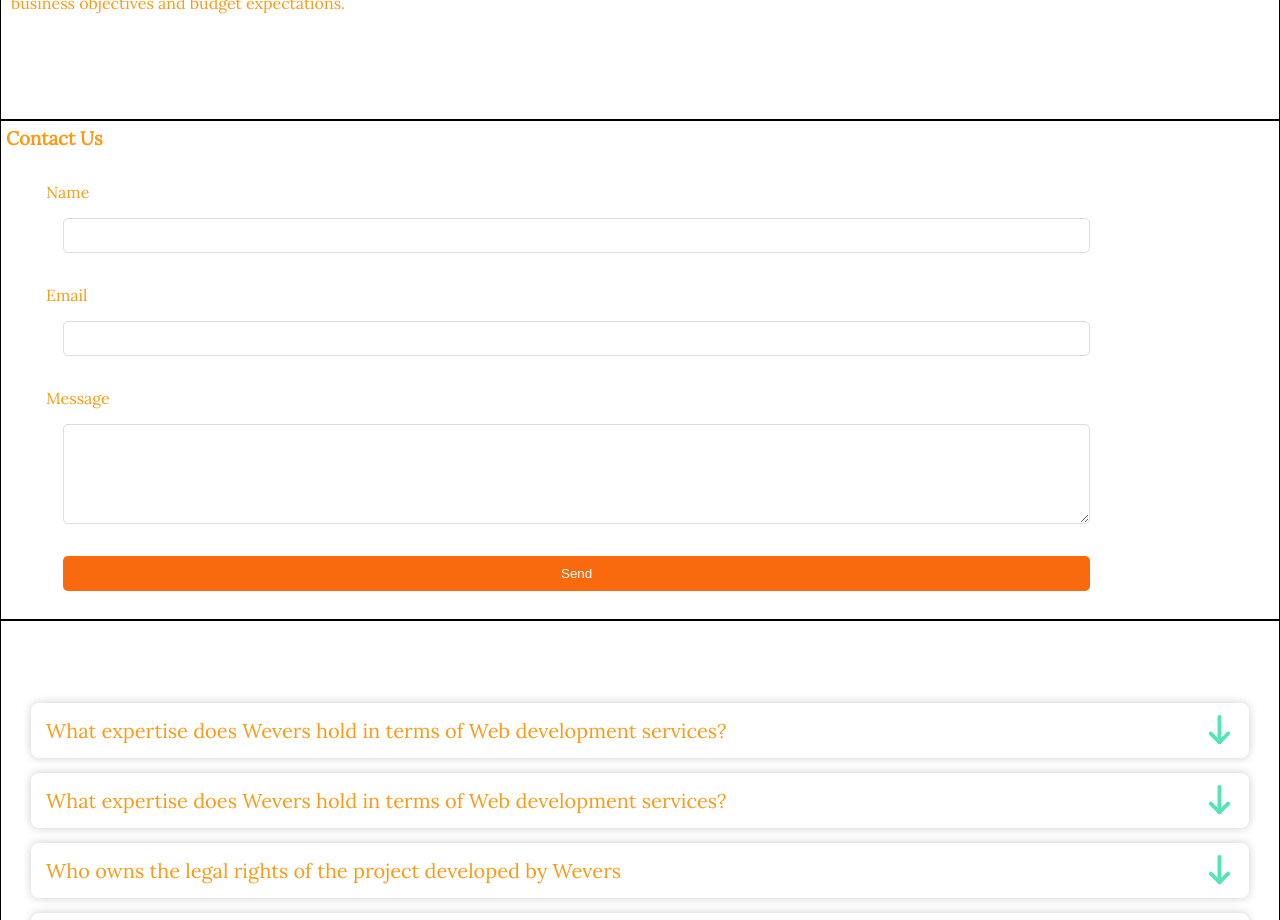
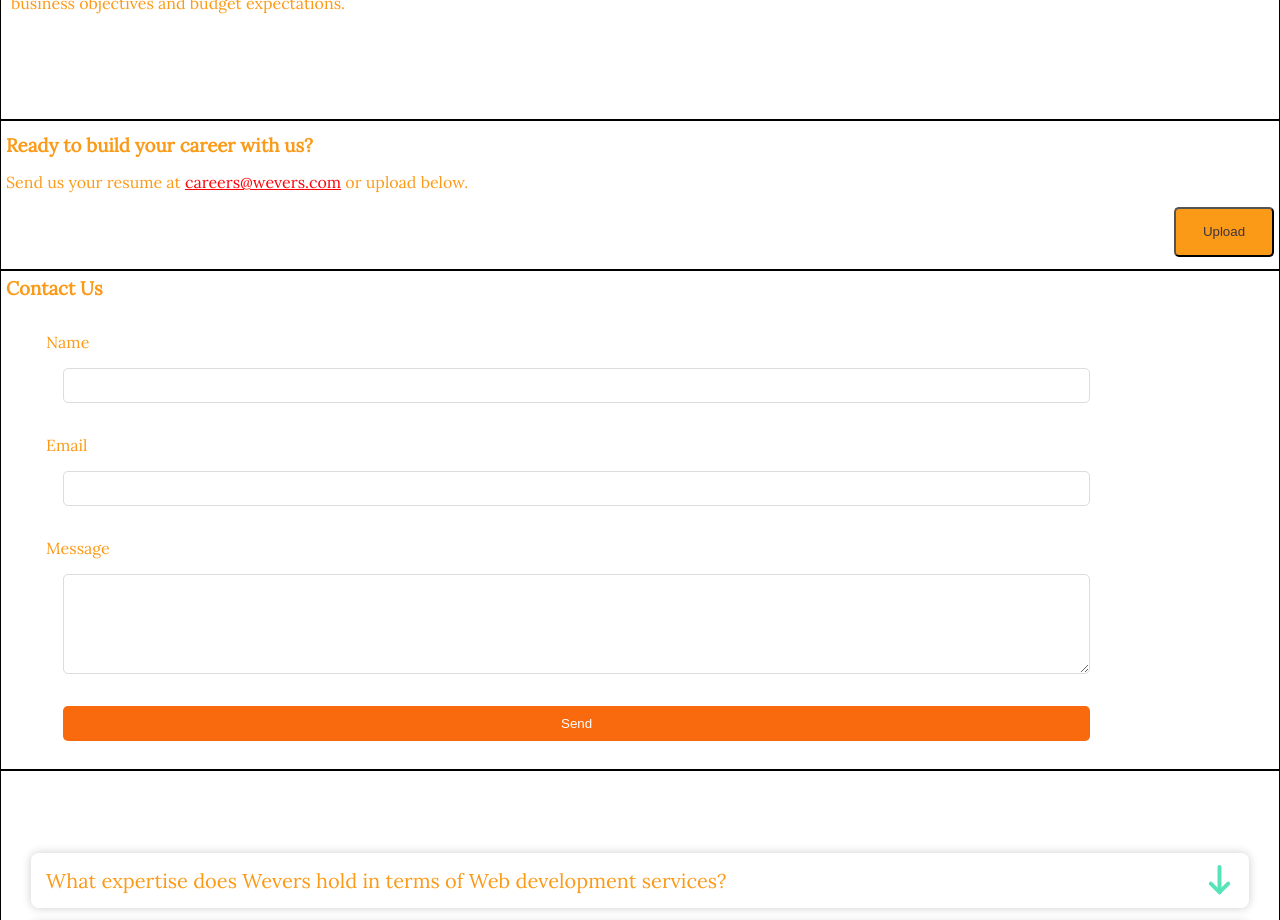
Before and after one commit to Andrija1986/inspirationjam, a React (Create React App) app: page / in a window 1280 px wide. Shown: the part 3280-4200 px from the top of the page. Built offline with nearby package versions, Linux system fonts and the light colour scheme.

Commit message:
resumes part

```diff
--- a/src/App.css
+++ b/src/App.css
@@ -259,6 +259,34 @@ section {
 /* ---------------------------------------------------------*/
 
 /* ---------------------------------------------------------*/
+/* -------------------------Resumes-------------------------*/
+.resumes {
+  height: 150px;
+  display: flex;
+  flex-direction: column;
+  justify-content: space-around;
+  padding: 5px;
+}
+
+.upload-btn {
+  border-radius: 5px;
+  width: 100px;
+  height: 50px;
+  align-self: flex-end;
+  color: var(--green);
+  background-color: var(--orange);
+}
+.email {
+  color: var(--red);
+}
+.aupload {
+  text-decoration: none;
+  color: var(--dark_grayish_magenta);
+}
+/* ---------------------------------------------------------*/
+/* ---------------------------------------------------------*/
+
+/* ---------------------------------------------------------*/
 /* ------------------------Contact US-----------------------*/
 .contact {
   display: flex;
--- a/src/App.jsx
+++ b/src/App.jsx
@@ -8,6 +8,7 @@ import Testimonials from "./components/Testimonials";
 import Technology from "./components/Technology";
 import Customers from "./components/Customers";
 import ContactUs from "./components/ContactUs";
+import Resumes from "./components/Resumes";
 
 const App = () => {
     return(
@@ -19,6 +20,7 @@ const App = () => {
         <Technology/>
         <Testimonials/>
         <Customers/>
+        <Resumes/>
         <ContactUs/>
         <FAQ/>
         <Footer/>
--- a/src/components/ContactUs.jsx
+++ b/src/components/ContactUs.jsx
@@ -12,14 +12,14 @@ const ContactUs = () => {
     emailjs
       .sendForm(
         "service_qj3diqq",
-        "template_tfvqomq",
+        "template_wqksyar",
         form.current,
         "WTzmeoLfqC4vdIERJ"
       )
       .then(
         (result) => {
           console.log(result.text);
-          console.log("message sent");
+          console.log("message sent", alert("Thanks for email"));
         },
         (error) => {
           console.log(error.text);
--- /dev/null
+++ b/src/components/Resumes.jsx
@@ -0,0 +1,17 @@
+import React from 'react'
+
+const Resumes = () => {
+
+
+  return (
+    <section className='resumes'>
+        <h3>Ready to build your career with us?</h3>
+        <p>Send us your resume at <a href='#' className='email'>careers@wevers.com</a> or upload below.</p>
+        <button
+        className='upload-btn'
+        ><a href='#' className='aupload'>Upload</a></button>
+    </section>
+  )
+}
+
+export default Resumes
```
